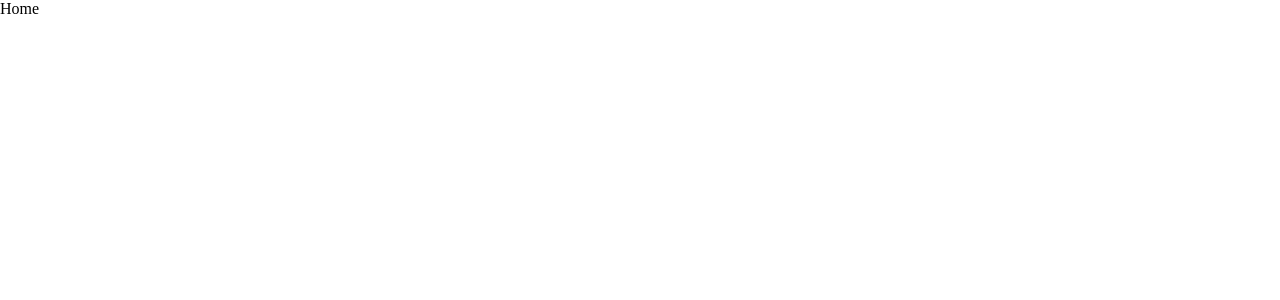
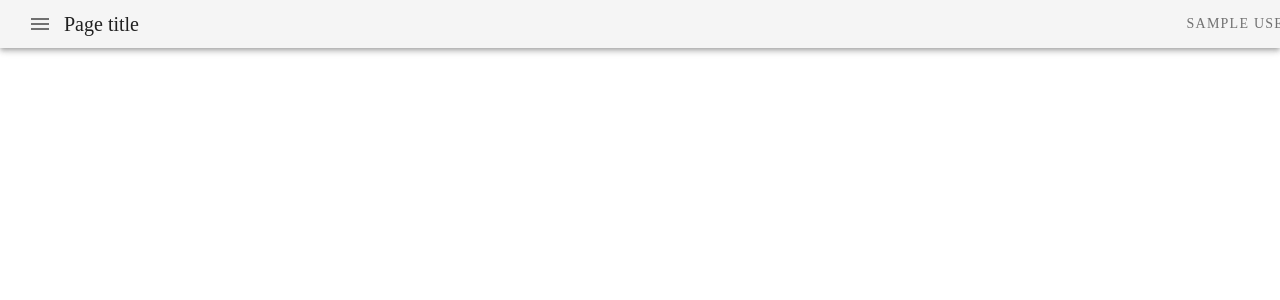
Before and after one commit to SokkunNORN/vue-learning, a Vue app: page / in a window 1280 px wide. Shown: the top 300 px of the page. Built offline with nearby package versions, Linux system fonts and the light colour scheme; sample sign-in values are in the browser's storage.

Commit message:
add layout home page

```diff
--- a/src/views/Home.vue
+++ b/src/views/Home.vue
@@ -1,11 +1,58 @@
 <template>
   <div class="home">
-    Home
+    <div>
+      <v-app-bar color="primary" dense>
+        <v-app-bar-nav-icon></v-app-bar-nav-icon>
+
+        <v-toolbar-title>Page title</v-toolbar-title>
+
+        <v-spacer></v-spacer>
+
+        <v-menu left bottom>
+          <template v-slot:activator="{ on, attrs }">
+            <v-btn icon v-bind="attrs" v-on="on">
+              <span @click="logout()">{{ getAuthenticate().name }}</span>
+            </v-btn>
+          </template>
+
+          <v-list>
+            <v-list-item>
+              <v-list-item-title>Option </v-list-item-title>
+            </v-list-item>
+          </v-list>
+        </v-menu>
+      </v-app-bar>
+    </div>
   </div>
 </template>
 
 <script>
 export default {
-  name: "Home"
+  name: "Home",
+
+  created() {
+    localStorage.getItem("catchUser")
+      ? JSON.parse(localStorage.getItem("catchUser"))
+      : this.$router.push("/login");
+  },
+
+  methods: {
+    getAuthenticate() {
+      if (typeof Storage !== "undefined") {
+        const localData = localStorage.getItem("catchUser")
+          ? JSON.parse(localStorage.getItem("catchUser"))
+          : {};
+
+        return localData;
+      } else {
+        return "Unauthenticate";
+      }
+    },
+
+    logout() {
+      localStorage.clear();
+      this.$router.push("/login");
+    }
+  }
 };
 </script>
```
